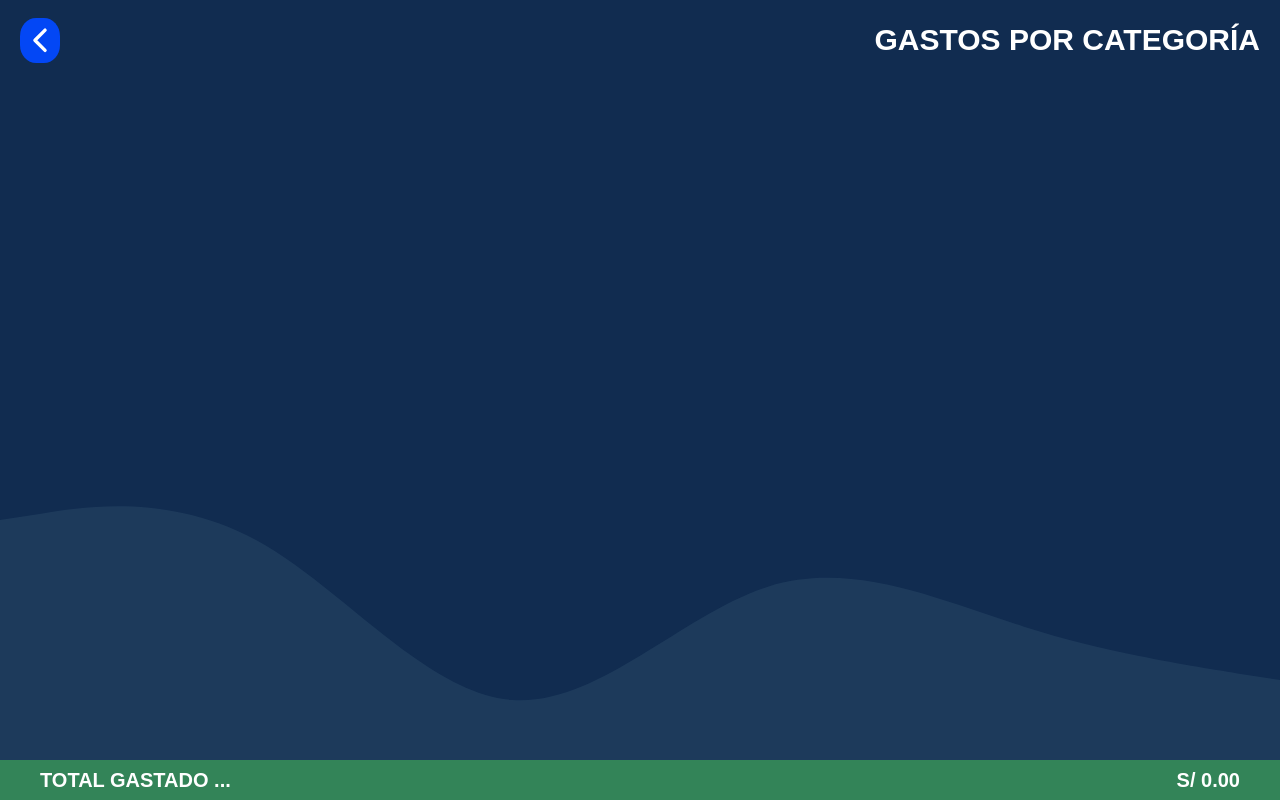
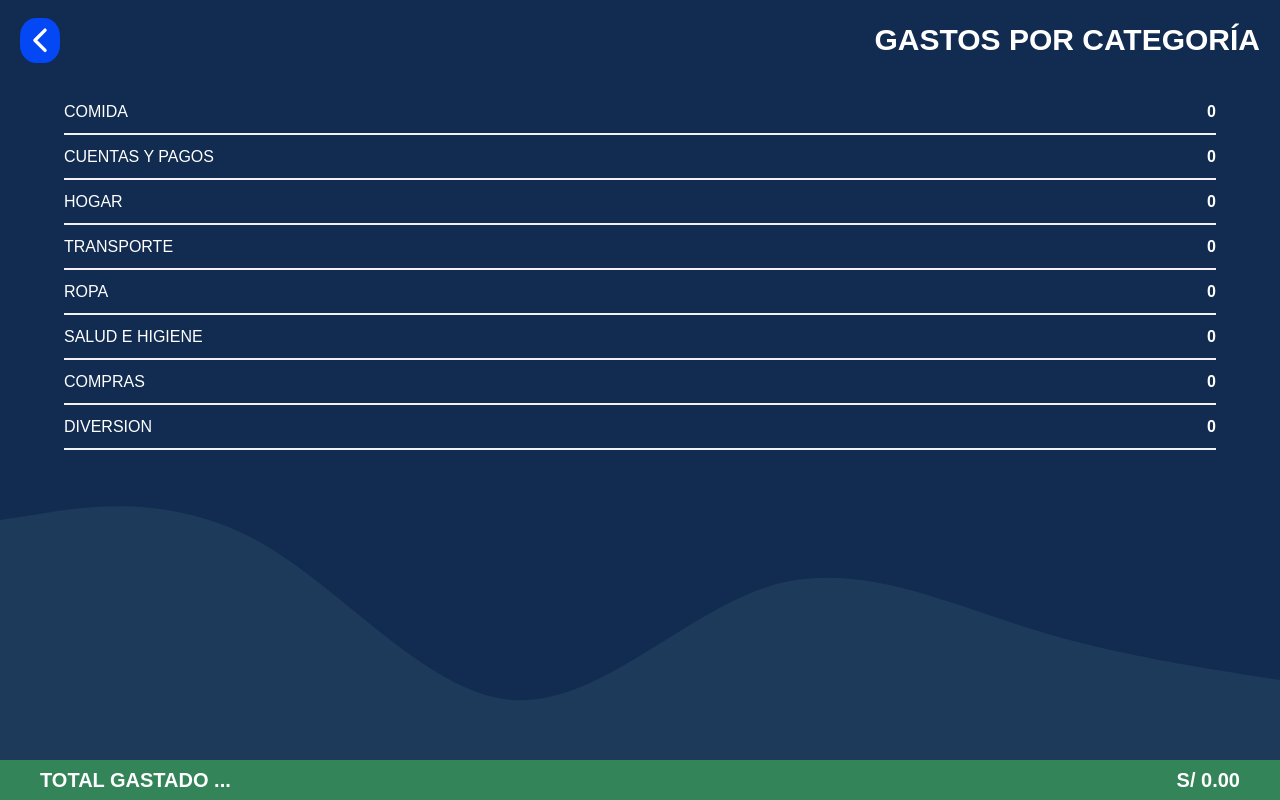
Before and after one commit to YakerHuertas26/Gestion_de_Gastos, a React (Vite) app: page /Categoria in a window 1280 px wide. Built offline with nearby package versions, Linux system fonts and the light colour scheme; no server answers; the database is empty; sample sign-in values are in the browser's storage; what webfontloader would draw is missing.

Commit message:
proyect finalizado

```diff
--- a/src/Pages/CategoriaGasto.jsx
+++ b/src/Pages/CategoriaGasto.jsx
@@ -3,17 +3,66 @@ import {HeaderPage} from "../Components/HeaderPage";
 import { FooterPage } from "../Elements/ElementFooter";
 import { GastoPorMes } from "../FireBase/Gastos";
 import useStoreAPP from "../Store/Store";
+import { Categoria, ElementoListaCategorias, ListaDeCategorias, Valor } from "../Styles/ListaDeGastos";
 
 
 
 const CategoriaGasto = () => {
 
+  const gastos= GastoPorMes();
+const {setGastoxCategorias,gastoxCategorias}= useStoreAPP()
+
+  useEffect(()=>{
+    if (gastos) {
+        const gastoxCategoria= gastos.reduce((resultado,valorActual)=>{
+            const categoriaActual= valorActual.categoria;
+            const montoActual= valorActual.monto;
+            resultado[categoriaActual]+=montoActual;
+
+            return resultado;
+
+        },{
+            'comida': 0,
+            'cuentas y pagos': 0,
+            'hogar': 0,
+            'transporte': 0,
+            'ropa': 0,
+            'salud e higiene': 0,
+            'compras': 0,
+            'diversion': 0
+        });
+
+        setGastoxCategorias(Object.keys(gastoxCategoria).map((element)=>{
+            return {categoria:element,cantidad:gastoxCategoria[element]}
+        }));
+    }
+      },[gastos,setGastoxCategorias])
+
 
     return (
+
+
+        gastoxCategorias ?
         <>
         <HeaderPage titulo="Gastos por categoría"/>
+        <ListaDeCategorias>
+            {gastoxCategorias.map((categoria,index)=>{
+               return(
+                <ElementoListaCategorias key={index} >
+                    <Categoria>{categoria.categoria
+                    }</Categoria>
+                    <Valor>{categoria.cantidad
+                    }</Valor>
+                </ElementoListaCategorias>
+               )
+
+            })}
+        </ListaDeCategorias>
         <FooterPage />
         </>
+        :
+        <span>Cargando...</span>
+
      );
 }
 
--- a/src/Store/Store.jsx
+++ b/src/Store/Store.jsx
@@ -43,7 +43,11 @@ const useStoreAPP= create((set)=>({
 
     // +++ MONTO TOTAL POR MES
     montoPorMes:0,
-    setMontoPorMes:(m)=> set({montoPorMes:m})
+    setMontoPorMes:(m)=> set({montoPorMes:m}),
+
+    // +++ GASTOS POR CATEGORIA
+    gastoxCategorias:null,
+    setGastoxCategorias:(gxc)=>set({gastoxCategorias:gxc})
 
 }));
  export default useStoreAPP;
--- a/src/Styles/FormularioAgregarGasto.jsx
+++ b/src/Styles/FormularioAgregarGasto.jsx
@@ -31,7 +31,6 @@ const FormularioGasto = styled.form`
 
 `;
 const HeaderForm = styled.div`
-   /* border:  solid 2px green; */
     width: 90%;
     margin-bottom: 10rem;
     margin-top: 1rem;
@@ -39,11 +38,18 @@ const HeaderForm = styled.div`
     display: flex;
     justify-content: space-between;
     align-items: center;
-    gap: 2rem;
+    gap: 1rem;
     position: relative;
+    @media (max-width: 50rem) {
+       flex-direction: column;
+       .contentSelect{
+        margin-top: 8rem;
+       }
+
+    }
 `;
 const MainForm = styled.div`
-  /* border:2px solid red; */
+
   width: 50rem;
   height: 40%;
   margin: 0 auto;
--- a/src/Styles/ListaDeGastos.jsx
+++ b/src/Styles/ListaDeGastos.jsx
@@ -181,8 +181,25 @@ const BotonCargarMas = styled.button`
     background:  #c1ede1;
   }
 `;
+const ListaDeCategorias = styled.ul`
+    /* border: 2px red solid; */
+    list-style: none;
+    padding: 0rem; /* 40px */
+    height: 85vh;
+    overflow-y: auto;
+    width: 90%;
+    margin: 0 auto;
+`;
+
+const ElementoListaCategorias = styled.li`
+    padding: 1.25rem 0; /* 20px */
+    border-bottom: 2px solid #F2F2F2;
+    display: flex;
+    gap: 3rem;
+    justify-content: space-between;
+`;
 
 export {
     Lista,ElementoLista,Categoria,Descripcion,Valor,
-    Fecha,ContenedorBotones,BotonAccion,BotonCargarMas,ContenedorBotonCentral,ContenedorSubtitulo,Subtitulo,
+    Fecha,ContenedorBotones,BotonAccion,BotonCargarMas,ContenedorBotonCentral,ContenedorSubtitulo,Subtitulo,ListaDeCategorias,ElementoListaCategorias
 };
```
Also changed, not shown: src/Styles/FormularioStyled.jsx (line endings or trailing spaces).
